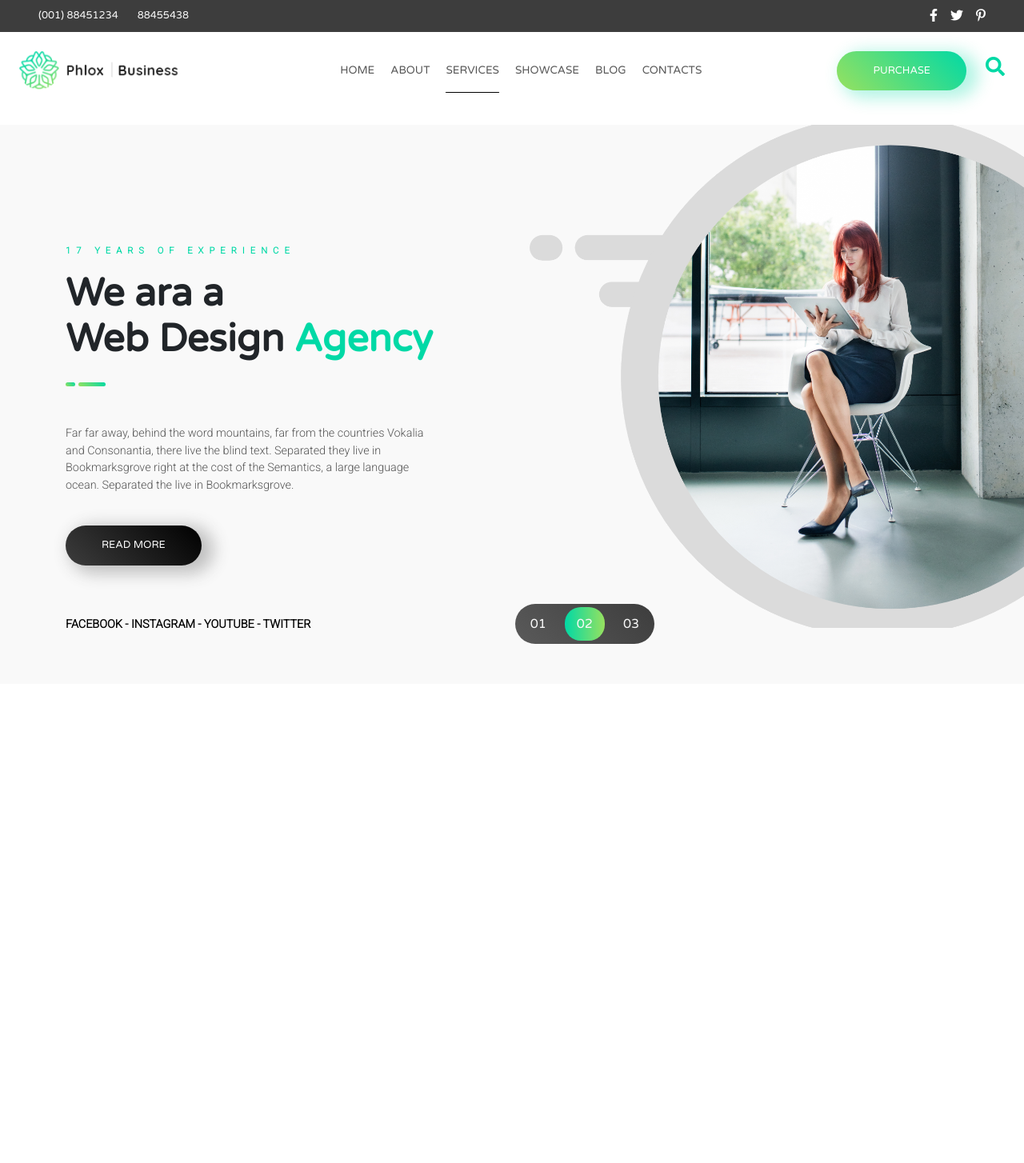
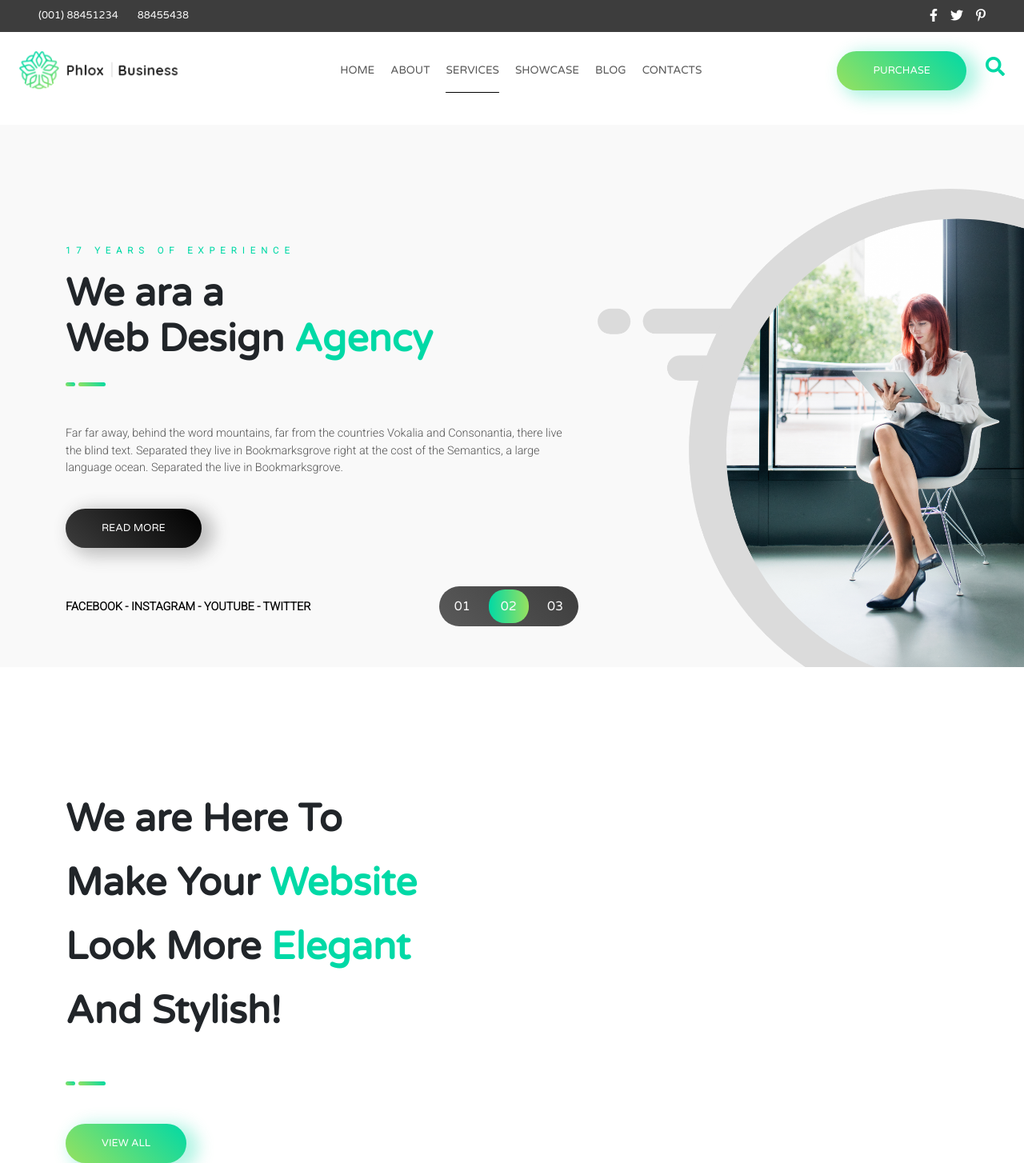
Before and after one commit to GianmarcoPerini/proj-html-vuejs, a Vue app: page / in a window 1280 px wide. Shown: the whole page at 80% size. Before the commit the page ends 855 px from the top, so only its background shows below. Built offline with nearby package versions, Linux system fonts and the light colour scheme.

Commit message:
section2_1

```diff
--- a/src/components/Button/multiButton.vue
+++ b/src/components/Button/multiButton.vue
@@ -1,6 +1,6 @@
 <template>
     <div class="button d-flex align-items-center">
-        <div class="single-button" @click="goTo(i)" v-for="(el, i) in button" :key="i"  :class="(i == indexCount) ? 'active' : '' "> {{el}} </div>
+        <div class="single-button" @click="goTo(i)" v-for="(el, i) in btnElements" :key="i"  :class="(i == indexCount) ? 'active' : '' "> {{el}} </div>
     </div>
 </template>
 
@@ -8,7 +8,7 @@
 export default {
     name:'multiButton',
     props: {
-        elementi: Array
+        btnElements: Array
     },
     data(){
         return{
--- a/src/components/Main/mainWrapper.vue
+++ b/src/components/Main/mainWrapper.vue
@@ -1,16 +1,19 @@
 <template>
     <main>
         <sectionOne />
+        <sectionTwo />
     </main>
 </template>
 
 <script>
 import sectionOne from './sectionOne';
+import sectionTwo from './sectionTwo';
 
 export default {
     name: 'mainWrapper',
     components: {
         sectionOne,
+        sectionTwo,
     }
 
 }
--- a/src/components/Main/sectionOne.vue
+++ b/src/components/Main/sectionOne.vue
@@ -1,31 +1,25 @@
 <template>
     <section class="position-relative">
         <div class="container ">
-            <div class="row">
-                <div class="col-8">
+            <div class="row ">
+                <div class="col-7">
                     <p class="subT fw-bold">17 YEARS OF EXPERIENCE</p>
                     <h1 class="fw-bold">We ara a <br> Web Design <span>Agency</span></h1>
                     <div class="spacer d-flex mt-4 mb-4">
                         <div class="spacer-one h-100 w-25 bg-primary me-1"></div>
                         <div class="spacer-two h-100 w-75 bg-primary"></div>
                     </div>
-                </div>
-                <div class="col-5">
                     <p class="pt-4 pb-4">Far far away, behind the word mountains, far from the countries Vokalia and Consonantia, there live the blind text. Separated they live in Bookmarksgrove right at the cost of the Semantics, a large language ocean. Separated the live in Bookmarksgrove.</p>
-                </div>
-                <div class="col-8">
                     <Button class="mb-5" :msg="buttonMsg"/>
                     <div class="pb-5 d-flex align-items-baseline justify-content-between">
                         <p class="fw-bold text-black">FACEBOOK - INSTAGRAM - YOUTUBE - TWITTER</p>
-                        <multiButton :elementi="arrProva"/>
+                        <multiButton :btnElements="arrChoise"/>
                     </div>
                 </div>
+                <div class="col overflow-visible">
+                    <div class="box-img h-100 position-absolute">
+                        <img src="../../assets/Group-36-2x.png" alt="">
                     </div>
-
-
-                <div class="col-4">
-                    <div class="box-img position-absolute">
-                        <img src="../../assets/Group-36-2x.png" alt="">
                 </div>
             </div>
         </div>
@@ -45,21 +39,22 @@ export default {
     data(){
         return{
             buttonMsg: 'READ MORE',
-            arrProva: ['01','02','03']
+            arrChoise: ['01','02','03']
         }
     }
 
 }
 </script>
 
-<style lang="scss">
+<style lang="scss" scoped>
 @import '../variables/color';
 
 section{
     // height: 100vh;
     background-color: $bgPrimary;
+    z-index: 0;
     padding-top: 150px;
-    overflow-x: hidden;
+    overflow: hidden;
 
     .subT{
         letter-spacing: 7px;
@@ -80,26 +75,19 @@ section{
             color: $textActive;
         }
     }
-
 .box-img{
     top: 0;
-        right: 0;
-        height: 90%;
     width: 60%;
-        pointer-events: none;
-        // background-color: red;
-        // overflow: auto;
+    z-index: -1;
 
     img{
-            height: 100%;
+        // margin-top: 80px;
         width: 100%;
-            object-fit: cover;
-            position: absolute;
-            right: -150px;
-            // left: -150px;
-            // top: 100px;
+        height: 120%;
+        object-fit: contain;
     }
 }
+
 
     .spacer{
         width: 50px;
--- /dev/null
+++ b/src/components/Main/sectionTwo.vue
@@ -0,0 +1,104 @@
+<template>
+    <section class="position-relative">
+        <div class="container ">
+            <div class="row">
+                <div class="col-6">
+                    <h1 class="fw-bold">We are Here To<br> Make Your <span>Website</span> <br> Look More <span>Elegant</span> <br> And Stylish!</h1>
+                    <div class="spacer d-flex mt-5 mb-5">
+                        <div class="spacer-one h-100 w-25 bg-primary me-1"></div>
+                        <div class="spacer-two h-100 w-75 bg-primary"></div>
+                    </div>
+                    <Button :msg="'VIEW ALL'"/>
+                </div>
+                <div class="col-6">
+                </div>
+            </div>
+        </div>
+
+    </section>
+</template>
+
+<script>
+import Button from '../Button/primaryButton.vue'
+// import multiButton from '../Button/multiButton.vue'
+export default {
+    name: 'sectionOne',
+    components: {
+        Button,
+        // multiButton,
+    },
+    data(){
+        return{
+            buttonMsg: 'READ MORE',
+            arrChoise: ['01','02','03']
+        }
+    }
+
+}
+</script>
+
+<style lang="scss" scoped>
+@import '../variables/color';
+
+section{
+    // height: 100vh;
+    background-color: #fff;
+    padding-top: 150px;
+    overflow-x: hidden;
+
+    .subT{
+        letter-spacing: 7px;
+        font-size: .7rem;
+        color: $textActive;
+    }
+
+    p{
+        font-family: roboto;
+        color: $textPrimary;
+        font-size: .9rem;
+    }
+
+    h1{
+        line-height: 80px;
+        font-size: 3rem;
+
+        span{
+            color: $textActive;
+        }
+    }
+
+    .box-img{
+        top: 0;
+        right: 0;
+        height: 90%;
+        width: 60%;
+        pointer-events: none;
+        // background-color: red;
+        // overflow: auto;
+
+        img{
+            height: 100%;
+            width: 100%;
+            object-fit: cover;
+            position: absolute;
+            right: -150px;
+            // left: -150px;
+            // top: 100px;
+        }
+    }
+
+    .spacer{
+        width: 50px;
+        height: 5px;
+
+        .spacer-one,
+        .spacer-two{
+            border-radius: 10px;
+            background-image: linear-gradient(45deg, rgba(151,225,95,1) 0%, rgba(1,217,165,1) 100%);
+        }
+    }
+
+
+}
+
+</style>
--- a/src/components/variables/color.scss
+++ b/src/components/variables/color.scss
@@ -4,4 +4,5 @@ $textLight: #f9f9f9;
 
 
 $bgPrimary: #f9f9f9;
+// $bgLight: #fff;
 $bgSecondary: #3d3d3d;
```
Lines whose indentation alone changed are shown as unchanged.
